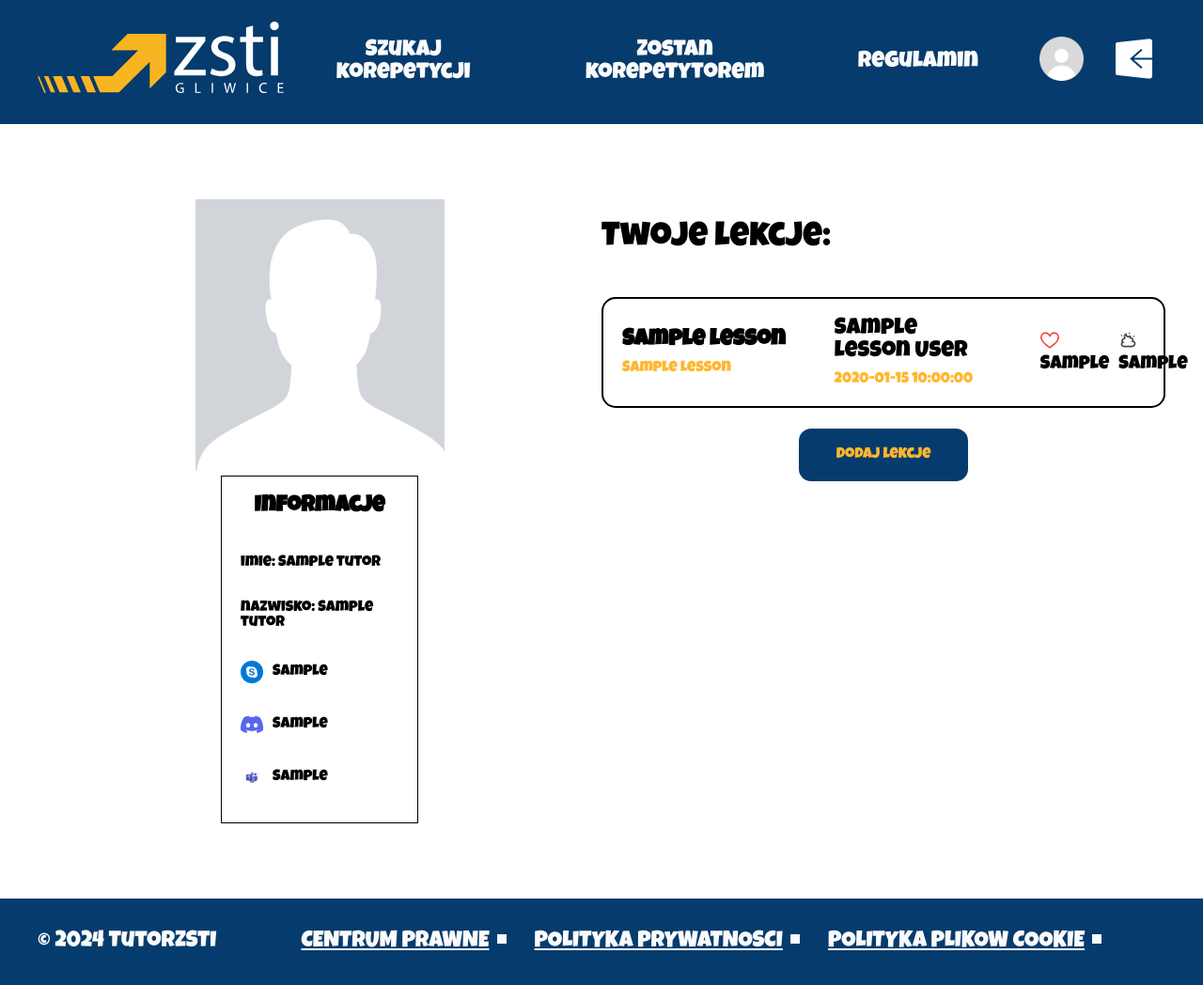
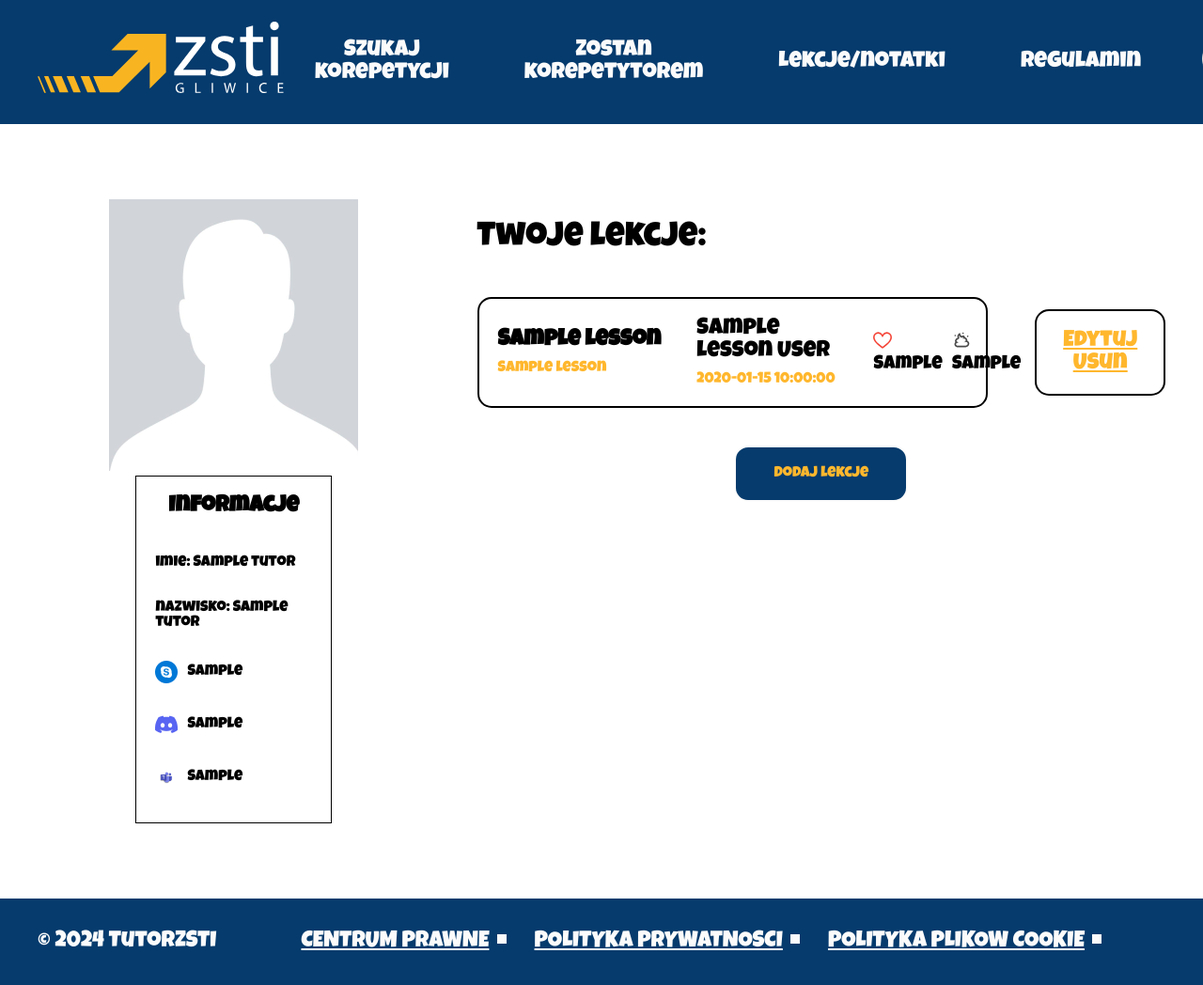
Before and after one commit to klvska/tutorZSTI, a PHP site: page /profile.php in a window 1280 px wide; the page is wider, and only the part inside the window is pictured. Shown: that part at 94% size. Run offline with PHP 8.4, Linux system fonts and the light colour scheme; the visitor is signed in with stand-in values (Sample User, id 1); tables that the repository leaves empty or names only in its code hold one stand-in row (values such as "Sample post"); some libraries are stand-ins or nearby versions.

```diff
--- a/css/style.css
+++ b/css/style.css
@@ -550,7 +550,7 @@ form p {
 .profile-content {
   display: flex;
   flex-direction: row;
-  justify-content: center;
+  gap: 50px;
   width: 100%;
   flex-wrap: nowrap;
   margin: 80px 0;
@@ -559,7 +559,8 @@ form p {
   display: flex;
   flex-direction: column;
   align-items: center;
-  width: 50%;
+  justify-content: center;
+  width: 40%;
   flex-wrap: nowrap;
 }
 .profile-info {
@@ -567,7 +568,7 @@ form p {
   flex-direction: column;
   align-items: flex-start;
   justify-content: flex-start;
-  width: 35%;
+  width: 50%;
   flex-wrap: nowrap;
   border: 1px solid var(--black);
   padding: 20px;
@@ -806,7 +807,6 @@ form p {
   display: flex;
   flex-direction: column;
   align-items: center;
-  width: 50%;
   flex-wrap: nowrap;
 }
 .profile-lessons h1 {
@@ -817,18 +817,24 @@ form p {
 .lesson-container {
   display: flex;
   flex-direction: column;
-  align-items: center;
-  justify-content: center;
   width: 100%;
   flex-wrap: nowrap;
   margin-top: 20px;
+}
+.lesson {
+  display: flex;
+  flex-direction: row;
+  align-items: center;
+  gap: 50px;
+  flex-wrap: nowrap;
+  margin-bottom: 20px;
 }
 .lesson-card {
   display: flex;
   flex-direction: row;
   align-items: center;
   justify-content: space-between;
-  width: 100%;
+  width: 80%;
   flex-wrap: nowrap;
   padding: 20px;
   border: 2px solid var(--black);
@@ -837,7 +843,25 @@ form p {
   text-decoration: none;
   color: #000;
 }
-
+.edit-lesson {
+  display: flex;
+  flex-direction: column;
+  align-items: center;
+  justify-content: space-between;
+  width: 20%;
+  flex-wrap: nowrap;
+  padding: 20px;
+  border: 2px solid var(--black);
+  border-radius: 15px;
+  margin-bottom: 20px;
+  text-decoration: none;
+  color: #000;
+}
+.edit-lesson a {
+  font-size: 24px;
+  color: var(--gold);
+  text-decoration: underline;
+}
 .lesson-title {
   display: flex;
   flex-direction: column;
--- a/lesson.php
+++ b/lesson.php
@@ -65,7 +65,7 @@
                                         }
                                     }
                                 }
-                                echo "<a href='profile.php'>Powrót do profilu</a>";
+                                echo "<a href='lessons.php'>Powrót</a>";
                             } else {
                                 // Jeśli lekcja nie została znaleziona, wyświetl komunikat błędu
                                 echo "Błąd: Lekcja nie została znaleziona.";
--- a/profile.php
+++ b/profile.php
@@ -91,7 +91,7 @@
                             $lesson_likes = $row["likes"];
                             $lesson_dislikes = $row["dislikes"];
 
-
+                            echo "<div class='lesson'>";
                             echo "<a class='lesson-card' href='lesson.php?lesson=$lesson_id'>";
                             echo "<div class='lesson-title'>";
                             echo "<h4>$lesson_title</h4>";
@@ -107,15 +107,20 @@
                             echo "</div>";
                             echo "</a>";
 
+                            echo "<div class='edit-lesson'>";
+                            echo "<a href='php/edit_lesson.php?lesson=$lesson_id'>Edytuj</a>";
+                            echo "<a href='php/delete_lesson.php?lesson=$lesson_id'>Usun</a>";
+                            echo "</div>";
+                            echo "</div>";
 
                         }
-                        echo "<a class='add-lesson' href='create_lesson.php'>Dodaj lekcje</a>";
                     } else {
                         echo "Brak lekcji.<br>";
                         echo "<a href='create_lesson.php'>Dodaj lekcje</a>";
                     }
                 ?>
                 </div>
+                        <a class='add-lesson' href='create_lesson.php'>Dodaj lekcje</a>
             </div>
         </div>
     </div>
--- a/templates/nav.php
+++ b/templates/nav.php
@@ -14,6 +14,9 @@
               </li>
               <li>
                 <a href="./tutor.php">Zostan korepetytorem</a>
+              </li>
+              <li>
+                <a href="./lessons.php">Lekcje/notatki</a>
               </li>
               <li>
                 <a href="./assets/pdf/Regulamin.pdf" target="_blank">Regulamin</a>
```
Also changed, not shown: other parts of css/style.css (+64 -0 lines), lessons.php (+103 -0 lines), assets/uploads/386833758_226190593707654_1007489326508149886_n.jpg (added), assets/uploads/alkaida.gif (added), php/delete_lesson.php (added), php/edit_lesson.php (added).
